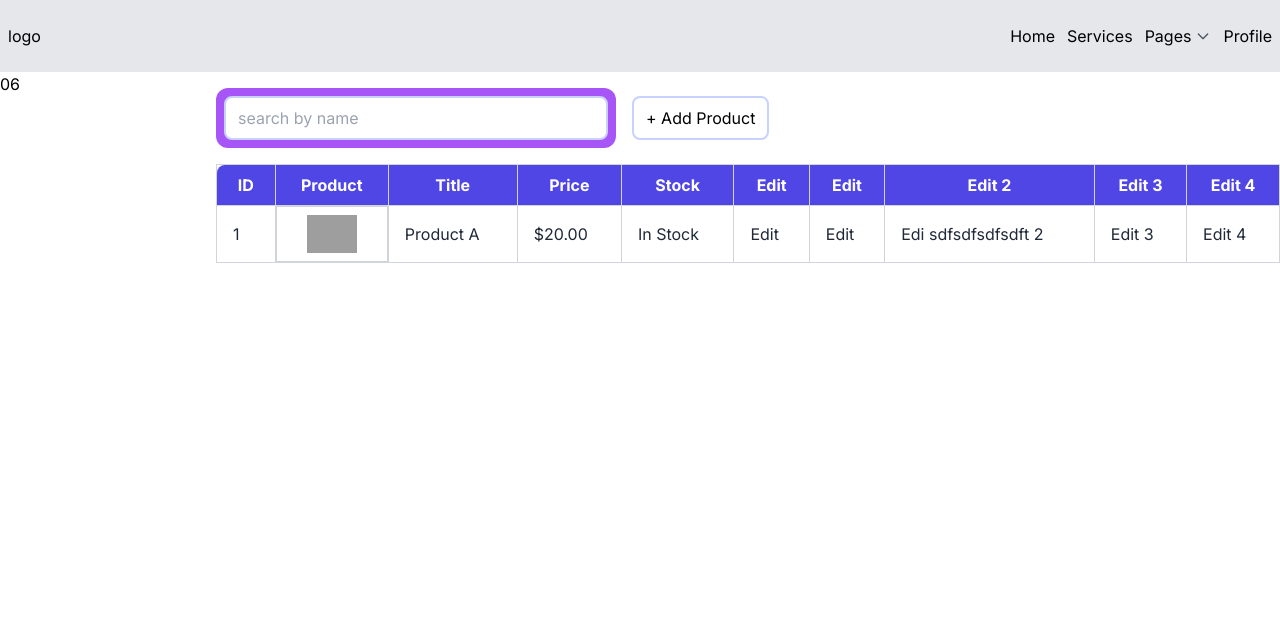
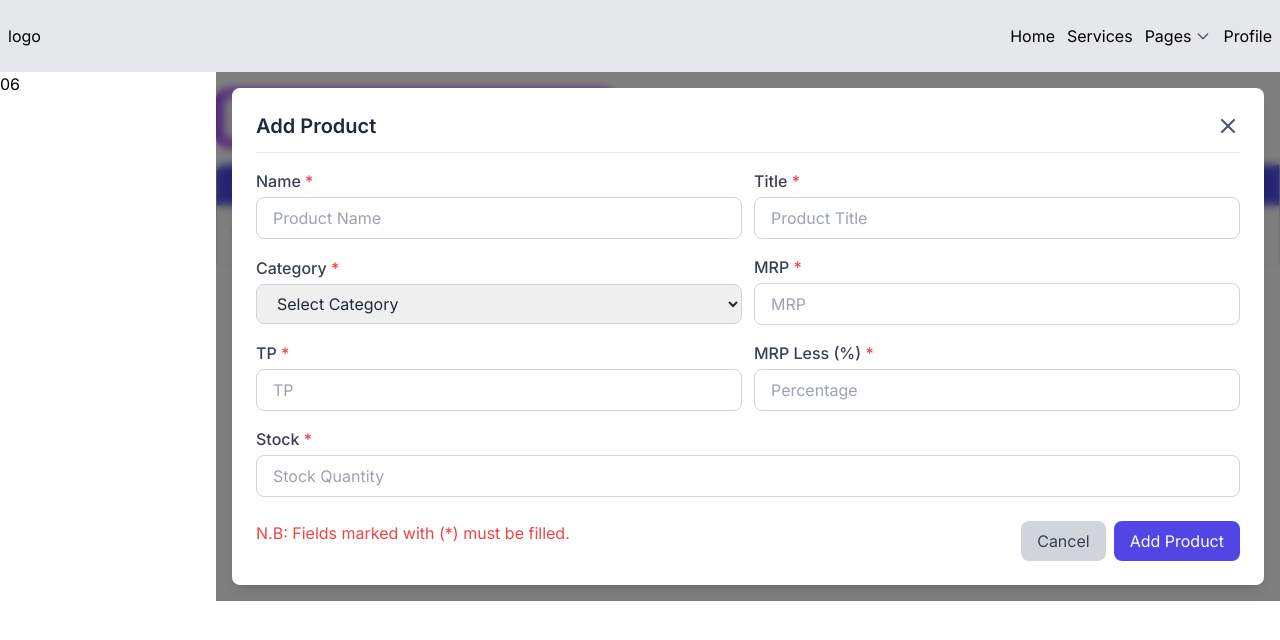
Before and after one commit to minhazpro3/sales-manage, a Next.js app: page /admin-dashboard in a window 1280 px wide. Shown: the top 640 px of the page. Built offline with nearby package versions, Linux system fonts and the light colour scheme; grey boxes are pictures that could not be loaded.

Commit message:
add product modal added

```diff
--- a/app/admin-dashboard/page.jsx
+++ b/app/admin-dashboard/page.jsx
@@ -1,9 +1,11 @@
+import AddProductModal from "@/components/dashboard/AddProductModal";
 import AdminProducts from "@/components/dashboard/AdminProducts";
 import React from "react";
 
 const Page = () => {
   return (
     <div className=" ">
+      <AddProductModal />
       <AdminProducts />
     </div>
   );
--- /dev/null
+++ b/components/dashboard/AddProductModal.jsx
@@ -0,0 +1,149 @@
+"use client";
+import React, { useState } from "react";
+
+const AddProductModal = () => {
+  const [showModal, setShowModal] = useState(true);
+  return (
+    <div className="relative">
+      <div className="  absolute items-center justify-center w-full bg-black bg-opacity-50 backdrop-blur-sm z-50  ">
+        <div className="flex justify-center">
+          <div className="bg-white rounded-lg shadow-lg p-6 w-full my-4  mx-4">
+            <div className="flex justify-between items-center border-b pb-3 mb-4">
+              <h2 className="text-xl font-semibold text-gray-800">
+                Add Product
+              </h2>
+              <button
+                //   onClick={onClose}
+                className="text-gray-600 hover:text-gray-900"
+              >
+                <svg
+                  className="w-6 h-6"
+                  fill="none"
+                  stroke="currentColor"
+                  viewBox="0 0 24 24"
+                  xmlns="http://www.w3.org/2000/svg"
+                >
+                  <path
+                    strokeLinecap="round"
+                    strokeLinejoin="round"
+                    strokeWidth="2"
+                    d="M6 18L18 6M6 6l12 12"
+                  ></path>
+                </svg>
+              </button>
+            </div>
+
+            {/* add product input fields */}
+            <div className="space-y-4   ">
+              {/* 1st section */}
+              <div className="md:flex justify-center items-center gap-3 ">
+                <div className="w-full">
+                  <label className="block text-gray-700 font-medium">
+                    Name <span className="text-red-500">*</span>
+                  </label>
+                  <input
+                    type="text"
+                    className="mt-1 block w-full px-4 py-2 border rounded-lg text-gray-800 border-gray-300 focus:ring-2 focus:ring-indigo-600"
+                    placeholder="Product Name"
+                  />
+                </div>
+                <div className="w-full">
+                  <label className="block text-gray-700 font-medium">
+                    Title <span className="text-red-500">*</span>
+                  </label>
+                  <input
+                    type="text"
+                    className="mt-1 block w-full px-4 py-2 border rounded-lg text-gray-800 border-gray-300 focus:ring-2 focus:ring-indigo-600"
+                    placeholder="Product Title"
+                  />
+                </div>
+              </div>
+              {/* 2nd section */}
+              <div className="md:flex justify-center items-center gap-3 ">
+                <div className="w-full">
+                  <label className="block text-gray-700 font-medium">
+                    Category <span className="text-red-500">*</span>
+                  </label>
+                  <select className="mt-1 block w-full px-4 py-2 border rounded-lg text-gray-800 border-gray-300 focus:ring-2 focus:ring-indigo-600">
+                    <option value="" disabled selected>
+                      Select Category
+                    </option>
+                    <option value="electronics">Electronics</option>
+                    <option value="clothing">Clothing</option>
+                    <option value="home-appliances">Home Appliances</option>
+                    <option value="books">Books</option>
+                    <option value="toys">Toys</option>
+                  </select>
+                </div>
+                <div className="w-full">
+                  <label className="block text-gray-700 font-medium">
+                    MRP <span className="text-red-500">*</span>
+                  </label>
+                  <input
+                    type="number"
+                    className="mt-1 block w-full px-4 py-2 border rounded-lg text-gray-800 border-gray-300 focus:ring-2 focus:ring-indigo-600"
+                    placeholder="MRP"
+                  />
+                </div>
+              </div>
+
+              {/* 3rd section */}
+              <div className="md:flex justify-center items-center gap-3 ">
+                <div className="w-full">
+                  <label className="block text-gray-700 font-medium">
+                    TP <span className="text-red-500">*</span>
+                  </label>
+                  <input
+                    type="number"
+                    className="mt-1 block w-full px-4 py-2 border rounded-lg text-gray-800 border-gray-300 focus:ring-2 focus:ring-indigo-600"
+                    placeholder="TP"
+                  />
+                </div>
+                <div className="w-full">
+                  <label className="block text-gray-700 font-medium">
+                    MRP Less (%) <span className="text-red-500">*</span>
+                  </label>
+                  <input
+                    type="number"
+                    className="mt-1 block w-full px-4 py-2 border rounded-lg text-gray-800 border-gray-300 focus:ring-2 focus:ring-indigo-600"
+                    placeholder="Percentage"
+                  />
+                </div>
+              </div>
+              <div>
+                <label className="block text-gray-700 font-medium">
+                  Stock <span className="text-red-500">*</span>
+                </label>
+                <input
+                  type="number"
+                  className="mt-1 block w-full px-4 py-2 border rounded-lg text-gray-800 border-gray-300 focus:ring-2 focus:ring-indigo-600"
+                  placeholder="Stock Quantity"
+                />
+              </div>
+            </div>
+
+            {/* submit and cancel buttons */}
+            <div className="mt-6 flex justify-between space-x-3">
+              <span className="text-red-500">
+                N.B: Fields marked with (*) must be filled.
+              </span>
+              <div className="md:flex items-center gap-2 ">
+                <button
+                  //   onClick={onClose}
+                  className="px-4 py-2 bg-gray-300 text-gray-700 rounded-lg hover:bg-gray-400 focus:outline-none"
+                >
+                  Cancel
+                </button>
+                <button className="px-4 my-2 md:my-0 py-2 text-sm md:text-base bg-indigo-600 text-white rounded-lg hover:bg-indigo-700 focus:outline-none">
+                  Add Product
+                </button>
+              </div>
+            </div>
+          </div>
+        </div>
+      </div>
+    </div>
+  );
+};
+
+export default AddProductModal;
--- a/components/dashboard/AdminProducts.jsx
+++ b/components/dashboard/AdminProducts.jsx
@@ -1,6 +1,5 @@
 import Image from "next/image";
 import React from "react";
-import SearchAddProduct from "./SearchAddproduct";
 
 const AdminProducts = () => {
   return (
```
